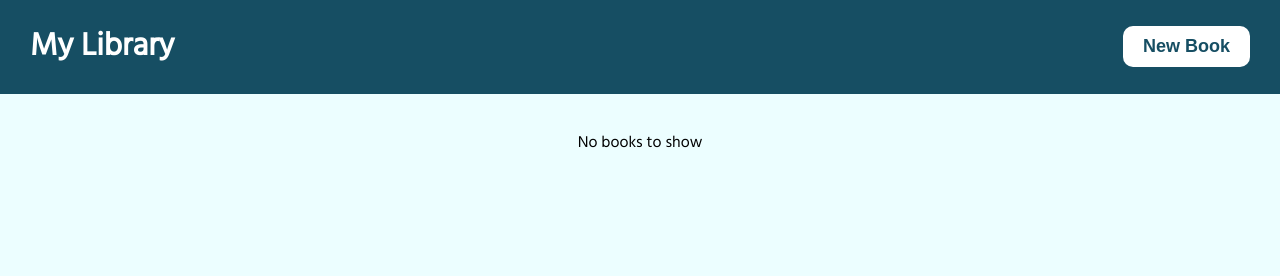
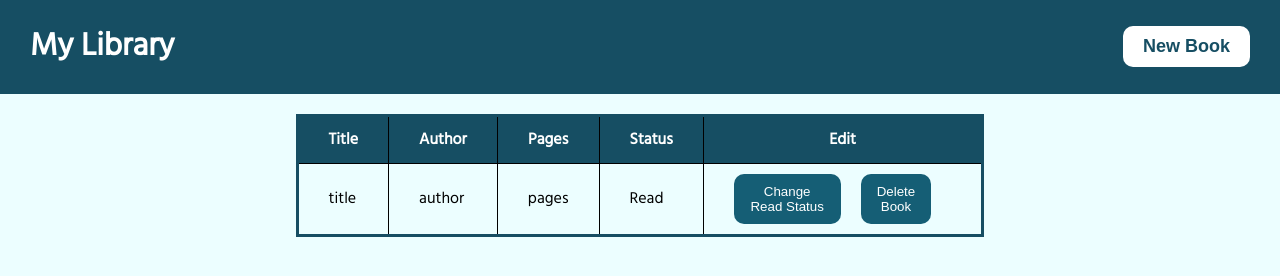
Before and after one commit to faisalsherif7/odin-library, a plain HTML site: page index.html in a window 1280 px wide. Drawn offline with Linux system fonts and the light colour scheme.

Commit message:
Style table buttons and limit table cell width

```diff
--- a/index.html
+++ b/index.html
@@ -21,8 +21,8 @@
                             <th scope="col">Title</th>
                             <th scope="col">Author</th>
                             <th scope="col">Pages</th>
-                            <th scope="col">Read/Unread</th>
-                            <th scope="col"></th>
+                            <th scope="col">Status</th>
+                            <th scope="col">Edit</th>
                         </tr>
                     </thead>
                     <tbody>
--- a/script.js
+++ b/script.js
@@ -17,6 +17,14 @@ Book.prototype.toggleStatus = function() {
     this.read = "Read";
   }
 }
+
+
+
+const book1 = new Book("title", "author", "pages", "Read");
+myLibrary.push(book1);
+
+
+
 
 function addBookToLibrary(title, author, pages, read) {
     // create a new instance of the Book object and add the data obtained from the form as its property values
@@ -53,13 +61,12 @@ form.addEventListener('submit', (event) => {
 })
 
 
+const tableContainer = document.querySelector('.table-container');
 let table;
+table = tableContainer.innerHTML;
 function Display() {
 
-  const tableContainer = document.querySelector('.table-container');
-
   if (myLibrary.length === 0) {
-    table = tableContainer.innerHTML;
     tableContainer.innerHTML =
                                 `<div class="no-books">
                                   <p>No books to show</p>
@@ -96,8 +103,12 @@ function Display() {
       read.textContent += book.read;
 
       let index = newRow.insertCell(4);
-      index.innerHTML += `<button type="button" class="delete-entry" value="${indexCounter}"> Delete Book </button>`
-      index.innerHTML += `<button type="button" class="change-read-status" value="${indexCounter}"> Change Read Status </button>`
+      index.innerHTML += `
+      <div class="table-buttons">
+      <button type="button" class="change-read-status" value="${indexCounter}"> Change Read Status</button>
+      <button type="button" class="delete-entry" value="${indexCounter}">Delete Book</button>
+      <div class="table-buttons">
+      `;
 
       // Create event listener for delete button
       const deleteButton = document.querySelector(`button[value="${indexCounter}"][class="delete-entry"]`)
--- a/style.css
+++ b/style.css
@@ -3,7 +3,7 @@
 :root {
     --primary-color: #164e63;
     --secondary-color: #ecfeff;
-    --tertiary-color: #ccfbf1;
+    --tertiary-color: #155e75;
 }
 
 button:hover {
@@ -48,6 +48,12 @@ table {
 
 th, td {
     padding: 10px 30px;
+}
+
+td {
+    max-width: 25ch;
+    text-wrap: balance;
+    overflow-wrap: anywhere;
 }
 
 thead {
@@ -100,3 +106,17 @@ form button {
     background-color: var(--primary-color);
     font-weight: bold;
 }
+
+.table-buttons {
+    display: flex;
+    gap: 20px;
+    align-items: stretch;
+}
+
+table button {
+    padding: 10px 10px;
+    border: 0px;
+    border-radius: 10px;
+    color: white;
+    background-color: var(--tertiary-color);
+}
```
